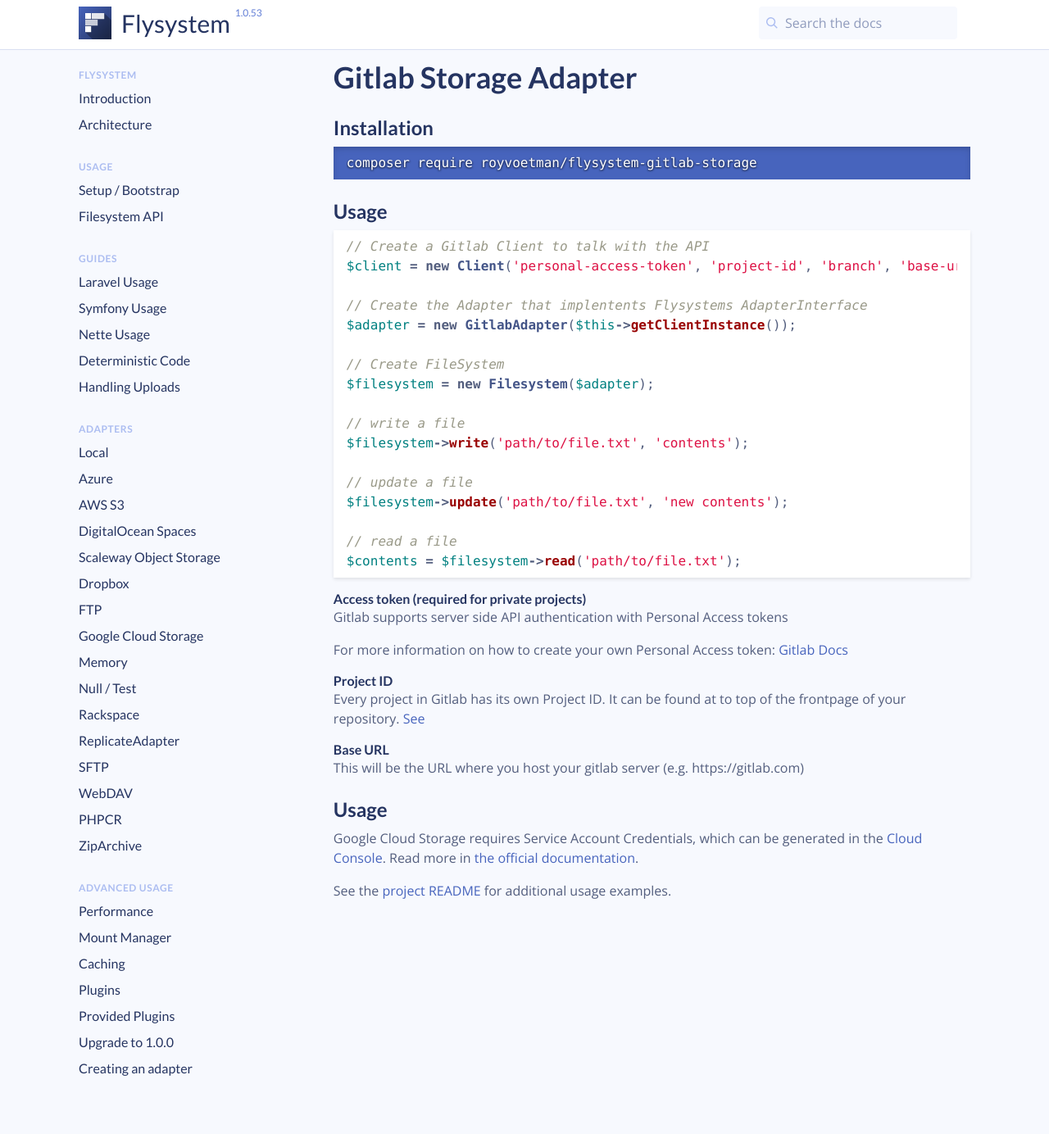
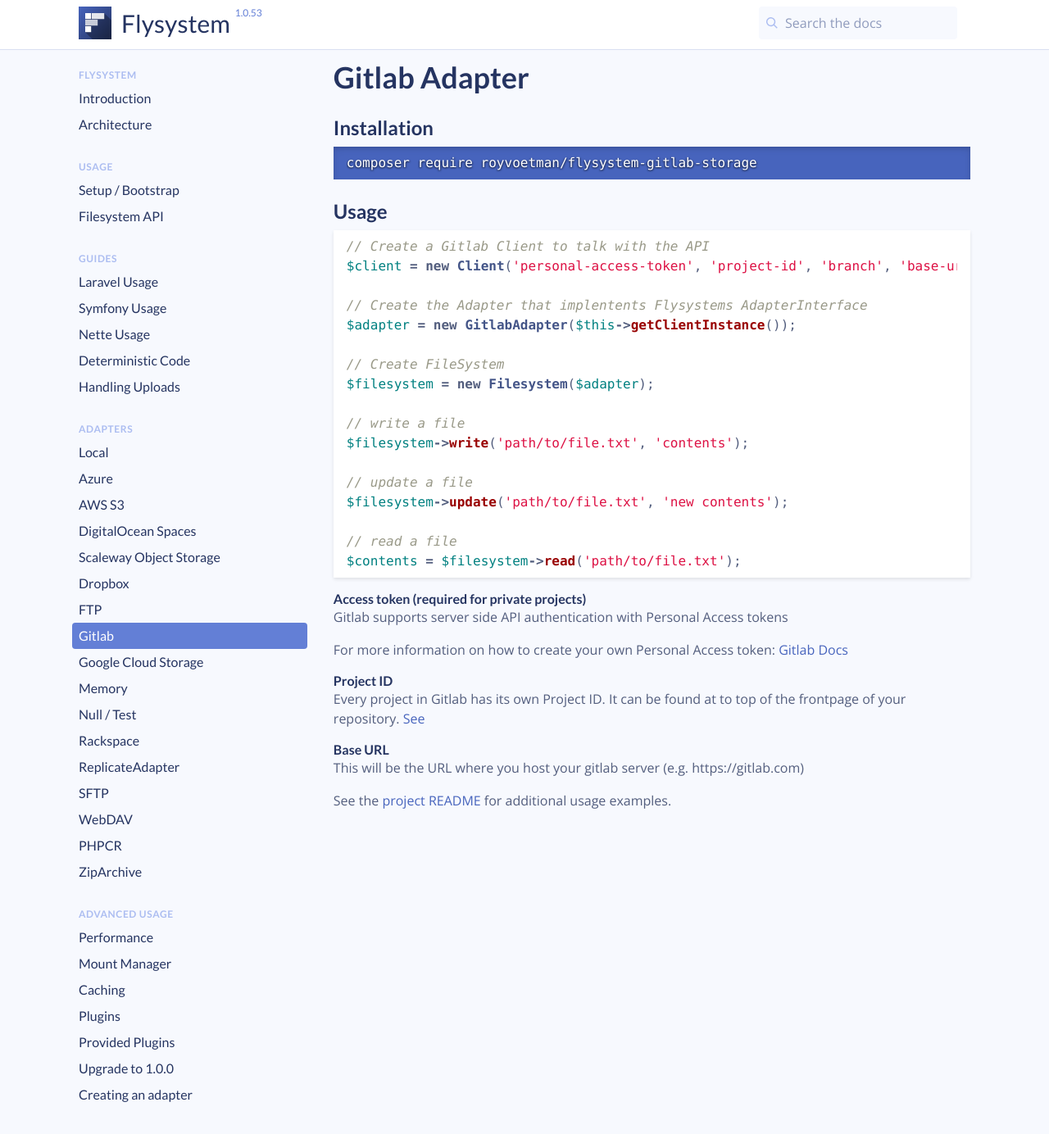
Before and after one commit to thephpleague/flysystem, a Jekyll site: the page built from docs/adapter/gitlab.md, in a window 1280 px wide and 1384 px high. Shown: the whole window at 82% size. Built offline with Jekyll 4.4.1, drawn with Linux system fonts in a browser that asks for light colours; comment, search, counter and statistics services are not loaded.

Commit message:
Added gitlab adapter to menu. / Changed url from "gitlab-storage" to "gitlab".

```diff
--- a/docs/_data/menu.yml
+++ b/docs/_data/menu.yml
@@ -21,6 +21,7 @@ Adapters:
     Scaleway Object Storage: '/docs/adapter/scaleway-object-storage/'
     Dropbox: '/docs/adapter/dropbox/'
     FTP: '/docs/adapter/ftp/'
+    Gitlab: '/docs/adapter/gitlab/'
     Google Cloud Storage: '/docs/adapter/google-cloud-storage/'
     Memory: '/docs/adapter/memory/'
     Null / Test: '/docs/adapter/null-test/'
--- a/docs/adapter/gitlab.md
+++ b/docs/adapter/gitlab.md
@@ -1,8 +1,8 @@
 ---
 layout: default
-permalink: /docs/adapter/gitlab-storage/
-redirect_from: /adapter/gitlab-storage/
-title: Gitlab Storage Adapter
+permalink: /docs/adapter/gitlab/
+redirect_from: /adapter/gitlab/
+title: Gitlab Adapter
 ---
 
 ## Installation
@@ -42,7 +42,4 @@ Every project in Gitlab has its own Project ID. It can be found at to top of the
 ### Base URL
 This will be the URL where you host your gitlab server (e.g. https://gitlab.com)
 
-## Usage
-Google Cloud Storage requires Service Account Credentials, which can be generated in the [Cloud Console](https://console.cloud.google.com/apis/credentials). Read more in [the official documentation](https://cloud.google.com/docs/authentication/production).
-
-See the [project README](https://github.com/RoyVoetman/Flysystem-Gitlab-storage) for additional usage examples.
+> See the [project README](https://github.com/RoyVoetman/Flysystem-Gitlab-storage) for additional usage examples.
```
